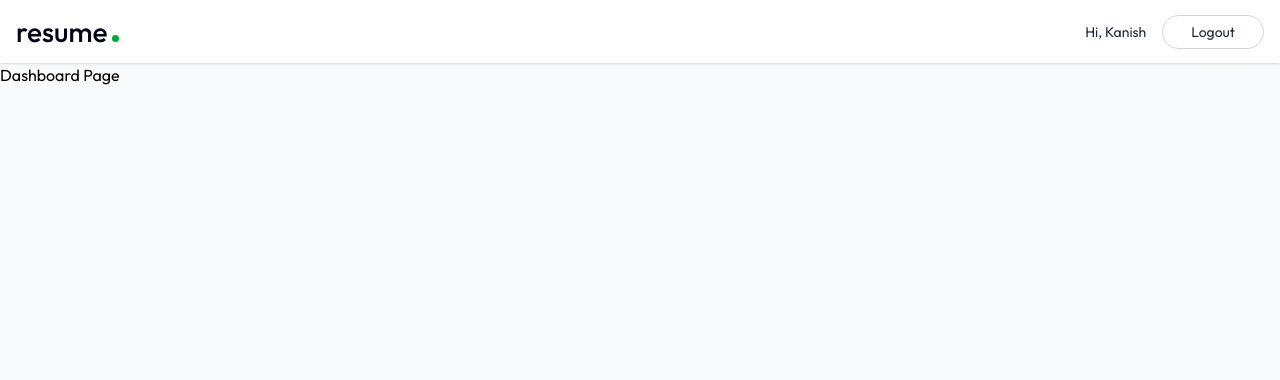
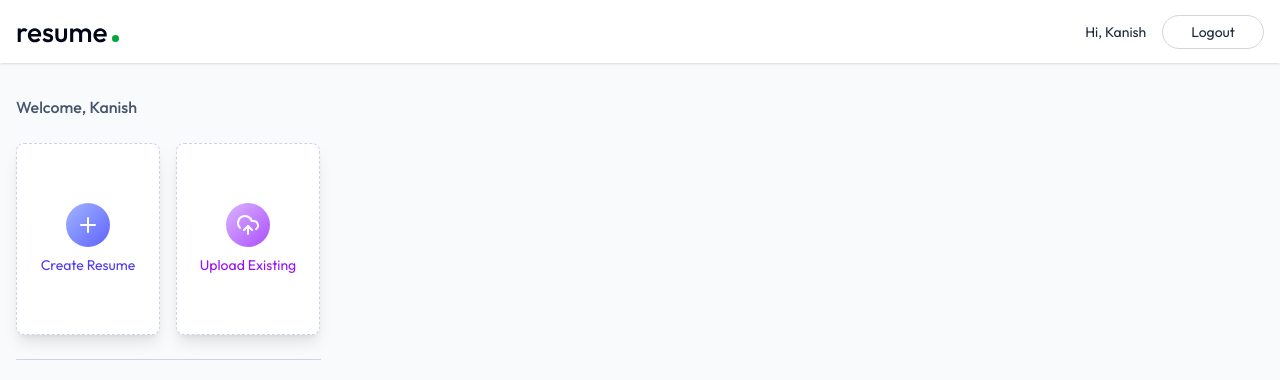
Before and after one commit to Kanish1012/KaniCV, a React (Vite) app in the folder client/: page /app in a window 1280 px wide. Shown: the top 380 px of the page. Built offline with nearby package versions, Linux system fonts and the light colour scheme.

Commit message:
Implement Dashboard layout with resume creation and upload options

```diff
--- a/client/src/pages/Dashboard.jsx
+++ b/client/src/pages/Dashboard.jsx
@@ -1,9 +1,34 @@
-import React from 'react'
+import React from "react";
+import { PlusIcon, UploadCloudIcon } from "lucide-react";
 
 const Dashboard = () => {
-  return (
-    <div>Dashboard Page</div>
-  )
-}
+    return (
+        <div>
+            <div className="max-w-7xl mx-auto px-4 py-8">
+                <p className="text-2x1 font-medium mb-6 bg-gradient-to-r from-slate-600 to-slate-700 bg-clip-text text-transparent sm:hiddenl">
+                    Welcome, Kanish
+                </p>
 
-export default Dashboard
+                <div className="flex gap-4">
+                    <button className="w-full bg-white sm:max-w-36 h-48 flex flex-col items-center justify-center rounded-lg gap-2 text-slate-600 border border-dashed border-slate-300 group hover: border-purple-500 hover: shadow-lg transition-all duration-300 cursor-pointer">
+                        <PlusIcon className="size-11 transition-all duration-300 p-2.5 bg-gradient-to-br from-indigo-300 to-indigo-500 text-white rounded-full" />
+                        <p className="text-sm group-hover: text-indigo-600 transition-all duration-300">
+                            Create Resume
+                        </p>
+                    </button>
+
+                    <button className="w-full bg-white sm:max-w-36 h-48 flex flex-col items-center justify-center rounded-lg gap-2 text-slate-600 border border-dashed border-slate-300 group hover: border-indigo-500 hover: shadow-lg transition-all duration-300 cursor-pointer">
+                        <UploadCloudIcon className="size-11 transition-all duration-300 p-2.5 bg-gradient-to-br from-purple-300 to-purple-500 text-white rounded-full" />
+                        <p className="text-sm group-hover: text-purple-600 transition-all duration-300">
+                            Upload Existing
+                        </p>
+                    </button>
+                </div>
+
+                <hr className='border-slate-300 my-6 sm:w-[305px]' />
+            </div>
+        </div>
+    );
+};
+
+export default Dashboard;
```
